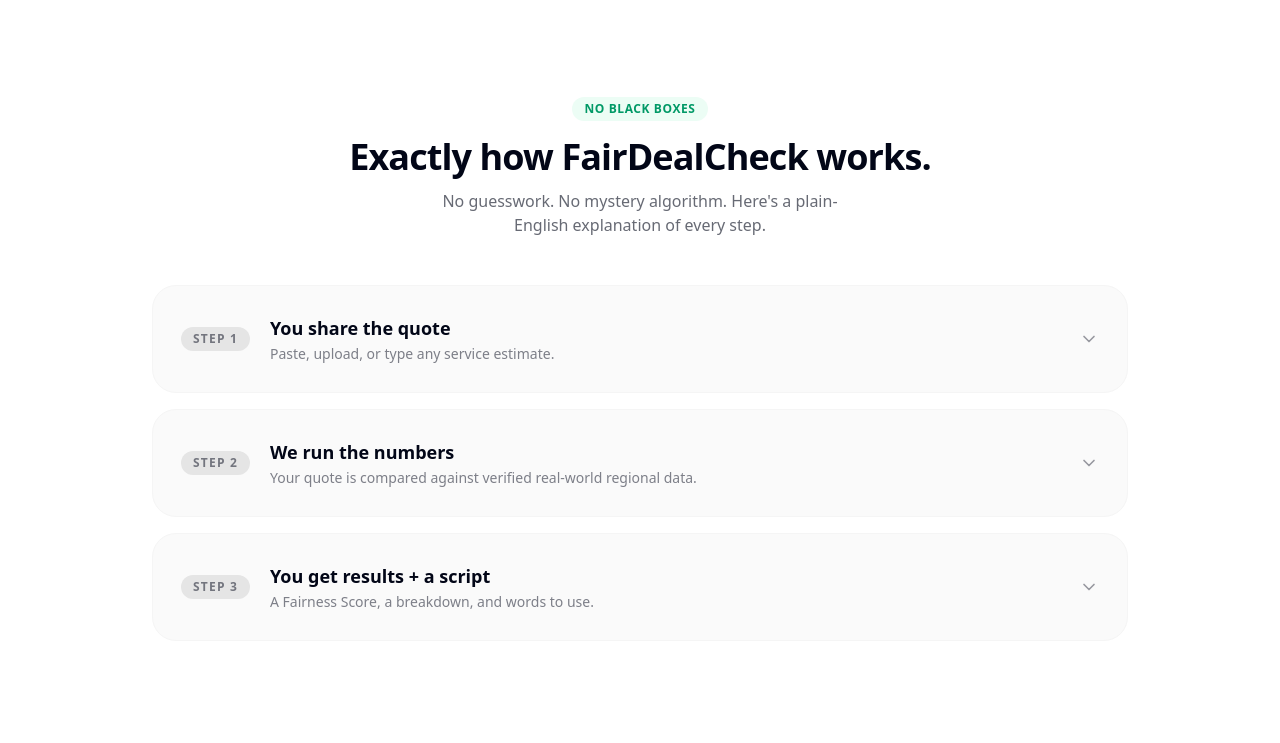
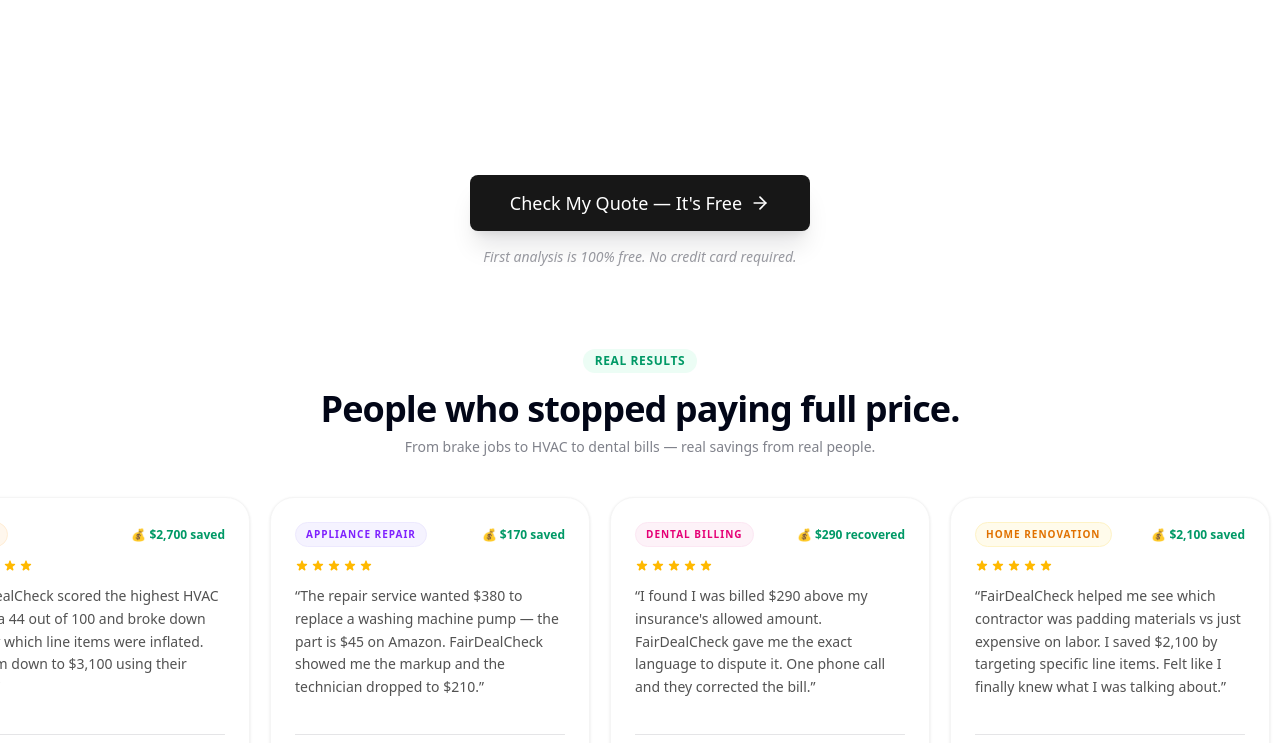
Before and after one commit to noutpelgrim/fairdealcheck, a Next.js app: page / in a window 1280 px wide. Shown: the part 3120-3863 px from the top of the page. Built offline with nearby package versions, Linux system fonts and the light colour scheme.

Commit message:
chore: remove HowItWorksDeep section

```diff
--- a/src/app/page.tsx
+++ b/src/app/page.tsx
@@ -8,7 +8,6 @@
 import { FairnessGauge } from "@/components/landing/FairnessGauge";
 import { AnalysisPreview } from "@/components/landing/AnalysisPreview";
 import { NegotiationScript } from "@/components/landing/NegotiationScript";
-import { HowItWorksDeep } from "@/components/landing/HowItWorksDeep";
 import { TestimonialsSection } from "@/components/landing/TestimonialsSection";
 import { DemoVideo } from "@/components/landing/DemoVideo";
 import { AuthoritySection } from "@/components/landing/AuthoritySection";
@@ -134,8 +133,6 @@
         </section>
 
 
-        {/* How It Works Deep Dive */}
-        <HowItWorksDeep />
 
         {/* Mid-page CTA to capture intent */}
         <div className="py-20 px-6 text-center max-w-xl mx-auto">
```
